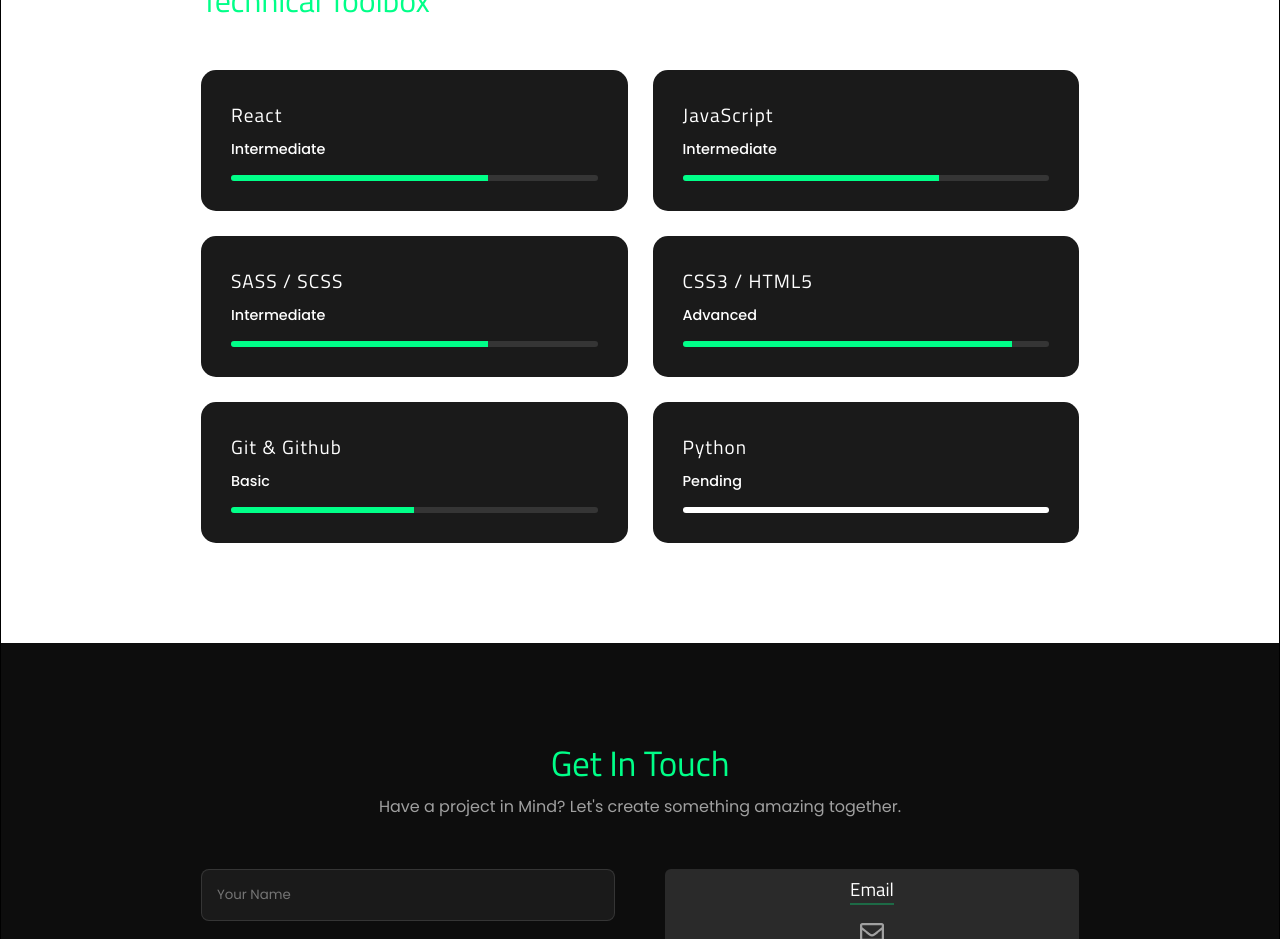
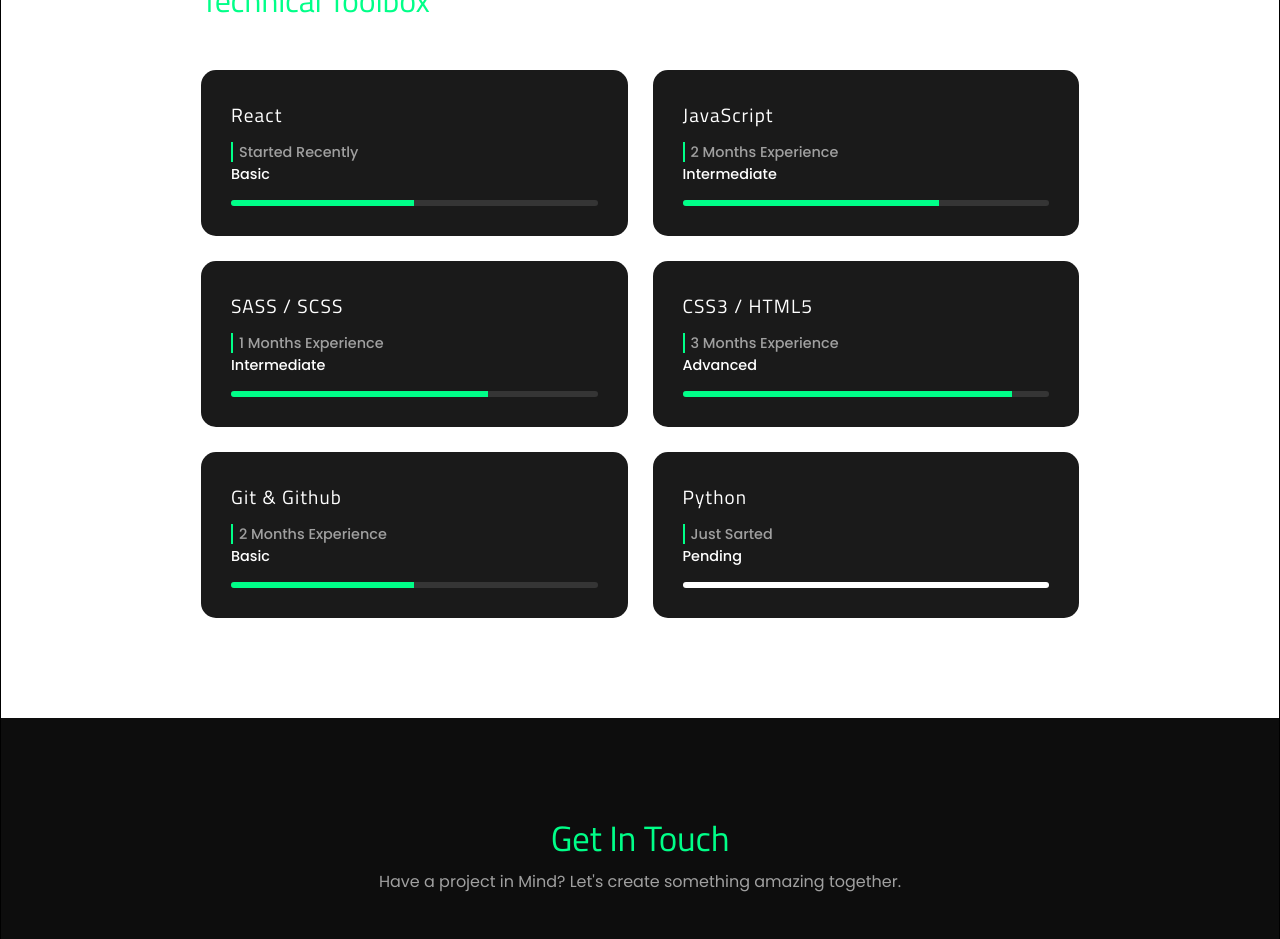
Before and after one commit to lakshan-beast/My-Portfolio, a React (Vite) app: page / in a window 1280 px wide. Shown: the part 3640-4579 px from the top of the page. Built offline with nearby package versions, Linux system fonts and the light colour scheme.

Commit message:
refactor: enhance skills component with experience calculation and date handling

```diff
--- a/src/components/SkillCard.jsx
+++ b/src/components/SkillCard.jsx
@@ -2,13 +2,36 @@ import React from "react";
 
 //skills array
 const Skills = () => {
+  const calculateExperience = (startDate) => {
+    const start = new Date(startDate);
+    const now = new Date();
+
+    if (start > now) {
+      return "Just Sarted";
+    }
+
+    let years = now.getFullYear() - start.getFullYear();
+    let months = now.getMonth() - start.getMonth();
+
+    if (months < 0) {
+      years--;
+      months += 12;
+    }
+
+    if (years > 0) {
+      return `${years} Years & ${months} Months Experience`;
+    } else {
+      return months <= 0 ? "Started Recently" : `${months} Months Experience`;
+    }
+  };
+
   const skillList = [
-    { name: "React", level: "Intermediate" },
-    { name: "JavaScript", level: "Intermediate" },
-    { name: "SASS / SCSS", level: "Intermediate" },
-    { name: "CSS3 / HTML5", level: "Advanced" },
-    { name: "Git & Github", level: "Basic" },
-    { name: "Python", level: "Pending" },
+    { name: "React", level: "Basic", date: "2026-04-01" },
+    { name: "JavaScript", level: "Intermediate", date: "February 03, 2026" },
+    { name: "SASS / SCSS", level: "Intermediate", date: "March 15, 2026" },
+    { name: "CSS3 / HTML5", level: "Advanced", date: "January 02, 2026" },
+    { name: "Git & Github", level: "Basic", date: "February 01, 2026" },
+    { name: "Python", level: "Pending", date: "June 01, 2026" },
   ];
 
   return (
@@ -20,7 +43,8 @@ const Skills = () => {
           {skillList.map((skill, index) => (
             <div className="skill-card" key={index} data-aos="fade-up">
               <h3>{skill.name}</h3>
-              <p>{skill.level}</p>
+              <span className="exp-tag">{calculateExperience(skill.date)}</span>
+              <p>{skill.level} </p>
 
               <div className="progress-bar">
                 <div className={`progress ${skill.level.toLowerCase()}`}></div>
```
